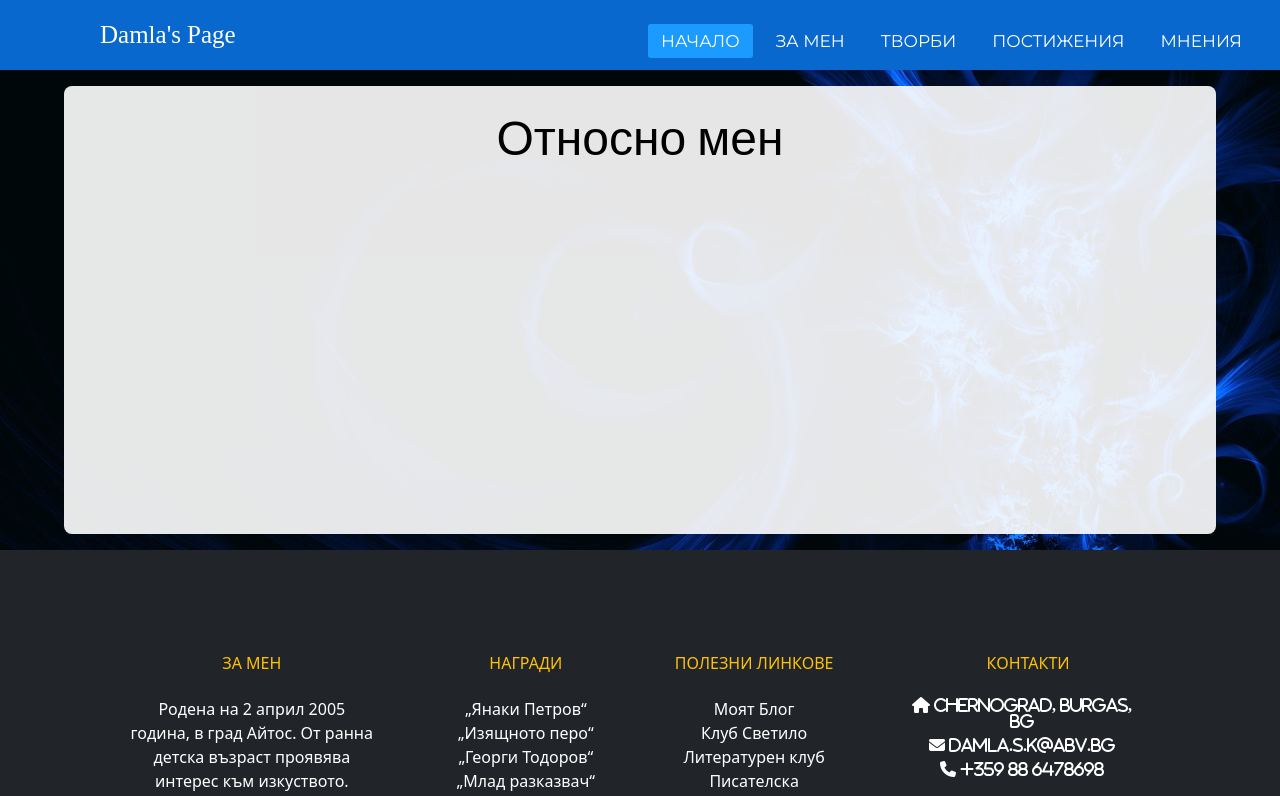
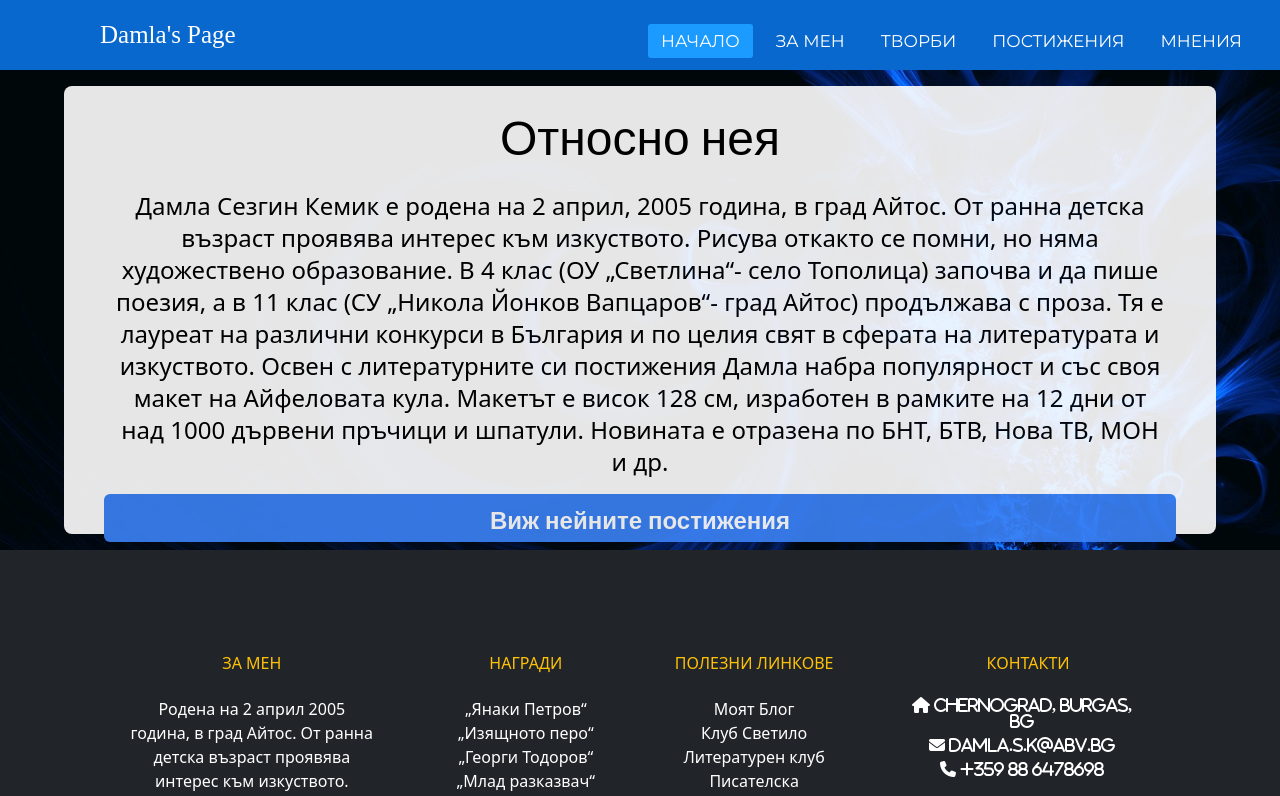
Before and after one commit to sldimitrov/DamlaPage, a React (Create React App) app: page /forme in a window 1280 px wide. Shown: the top 796 px of the page. Built offline with nearby package versions, Linux system fonts and the light colour scheme; a web font is replaced by a local one.

Commit message:
add button at the end of the ForMethat redirects to achievements page

```diff
--- a/src/components/ForMe/ForMe.jsx
+++ b/src/components/ForMe/ForMe.jsx
@@ -1,13 +1,32 @@
 import SectionTemplate from "../Home/SectionTemplate";
+import GoToLink from "../Works/Card/GoToLink";
 
 export default function ForMe() {
   return (
     <>
       <SectionTemplate>
         <div className="h-96 section-title">
-          <h1 className="text-black text-2xl md:text-5xl text-center mt-3">
-            Относно мен
+          <h1 className="text-black text-3xl md:text-5xl text-center mt-3">
+            Относно нея
           </h1>
+          <p className="text-black text-center font-sans text-xl md:text-2xl mt-4 p-2">
+            Дамла Сезгин Кемик е родена на 2 април, 2005 година, в град Айтос.
+            От ранна детска възраст проявява интерес към изкуството. Рисува
+            откакто се помни, но няма художествено образование. В 4 клас (ОУ
+            „Светлина“- село Тополица) започва и да пише поезия, а в 11 клас (СУ
+            „Никола Йонков Вапцаров“- град Айтос) продължава с проза. Тя е
+            лауреат на различни конкурси в България и по целия свят в сферата на
+            литературата и изкуството. Освен с литературните си постижения Дамла
+            набра популярност и със своя макет на Айфеловата кула. Макетът е
+            висок 128 см, изработен в рамките на 12 дни от над 1000 дървени
+            пръчици и шпатули. Новината е отразена по БНТ, БТВ, Нова ТВ, МОН и
+            др.
+          </p>
+          <GoToLink
+            className="mb-3"
+            path="/achievements"
+            text="Виж нейните постижения"
+          />
         </div>
       </SectionTemplate>
     </>
--- a/src/components/Header/Header.jsx
+++ b/src/components/Header/Header.jsx
@@ -49,7 +49,7 @@ export default function Header() {
           </a>
         </li>
         <li>
-          <a className="header-a" href="opinions">
+          <a className="header-a" href="/opinions">
             Мнения
           </a>
         </li>
--- a/src/components/Opinions/Opinions.jsx
+++ b/src/components/Opinions/Opinions.jsx
@@ -8,7 +8,7 @@ export default function Opinions() {
   return (
     <SectionTemplate>
       <section className="section-title">
-        <h1 className="text-black text-center">Мнения</h1>
+        <h1 className="text-black text-center text-4xl md:text-5xl">Мнения</h1>
         <View
           index={1}
           photo={firstPoetPh}
```
